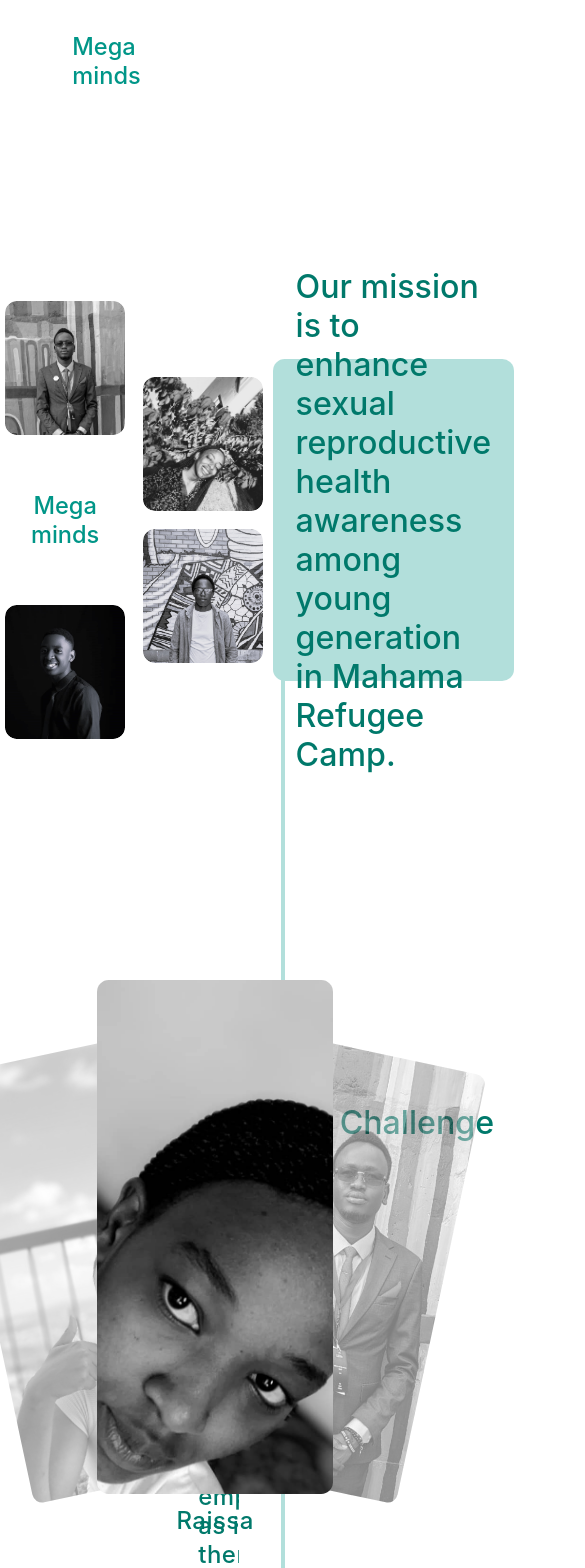
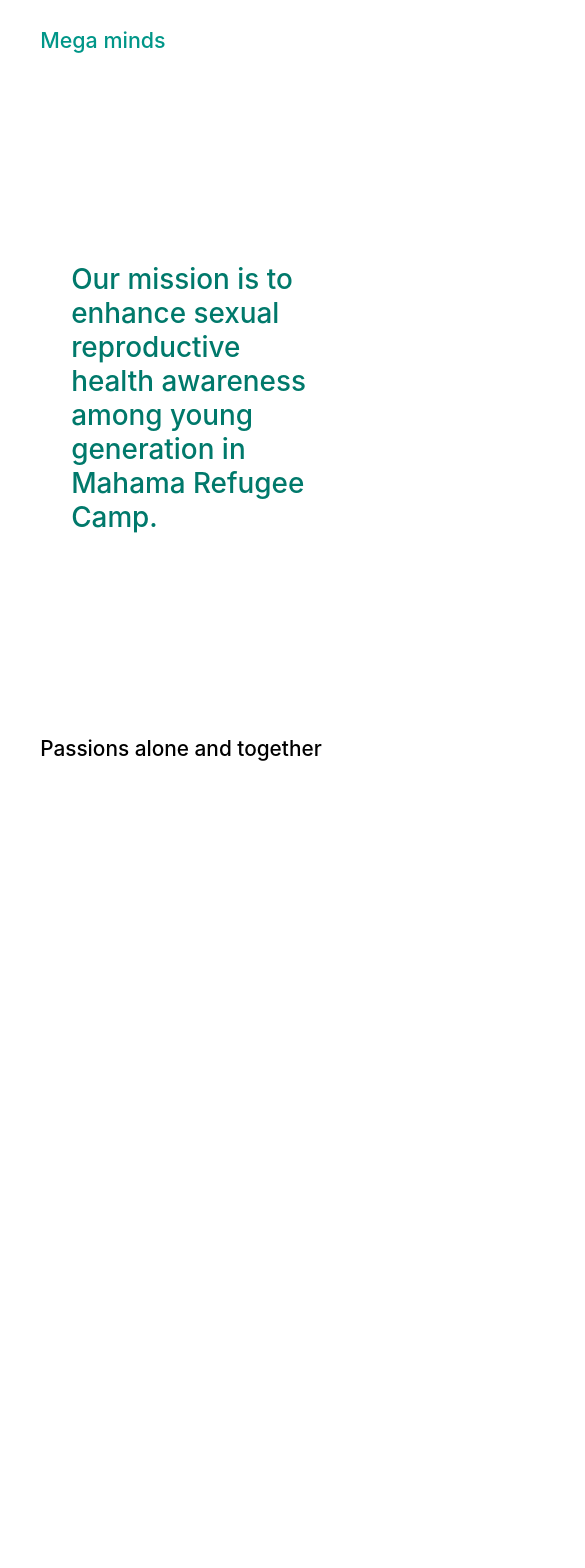
Before and after one commit to devark28/megaminds, a SvelteKit app: page / in a window 390 px wide. Shown: the top 1568 px of the page, 585 px wide, since content can reach past the window. After the commit the page ends 844 px from the top, so only its background shows below. Built offline with nearby package versions, Linux system fonts and the light colour scheme.

Commit message:
UPD made some content responsive, added help lap video

```diff
--- a/src/components/Key.svelte
+++ b/src/components/Key.svelte
@@ -1,12 +1,16 @@
 <script>
-  export let num = 0;
-  export let txt = 0;
+  export let num = "";
+  export let txt = "";
+  export let subtxt = "";
   export let offset = 0;
 </script>
 
 <div class="keypoints" style="top: {25 * offset}%;">
   <span class="n">{num}</span>
-  <span class="t">{txt}</span>
+  <span class="t">
+    {txt}
+    <span>{subtxt}</span>
+  </span>
 </div>
 
 <style>
@@ -47,7 +51,16 @@
     color: #00796b;
     display: flex;
     justify-content: center;
-    align-items: center;
+    align-items: start;
     padding: 0 calc(2rem * 0.67);
+    flex-direction: column;
+  }
+
+  .keypoints > .t > span {
+    text-wrap: nowrap;
+    font-size: 1rem;
+    font-weight: 400;
+    color: #00796b;
+    padding: 0 calc(0rem * 0.67);
   }
 </style>
--- a/src/components/common/Nav.svelte
+++ b/src/components/common/Nav.svelte
@@ -1,7 +1,7 @@
 <div class="container">
   <nav>
     <div class="logo">Mega minds</div>
-    <div class="menus"></div>
+    <!-- <div class="menus"></div> -->
     <div class="spacer"></div>
   </nav>
 </div>
@@ -44,4 +44,11 @@
     flex: 3;
     height: 100%;
   }
+
+  @media (max-width: 400px) {
+    .logo {
+      font-size: calc(2rem * 0.67);
+      font-weight: 500;
+    }
+  }
 </style>
--- a/src/components/sections/ChallengeFour.svelte
+++ b/src/components/sections/ChallengeFour.svelte
@@ -51,4 +51,16 @@
     font-weight: 500;
     font-family: Inter;
   }
+
+@media (max-width: 400px) {
+  .takeaways {
+    display: flex;
+    flex-direction: column;
+  }
+  .card {
+    border-radius: calc(1rem * 0.67);
+    padding: calc(2rem * 0.67);
+    font-size: calc(2rem * 0.67);
+  }
+}
 </style>
--- a/src/components/sections/ChallengeOne.svelte
+++ b/src/components/sections/ChallengeOne.svelte
@@ -8,32 +8,38 @@
     {
       src: "/images/WhatsApp Image (Natete).jpg",
       caption: "Natete",
-      description: "I like learning different new things and improving on those I already know.",
+      description:
+        "I like learning different new things and improving on those I already know.",
     },
     {
       src: "/images/WhatsApp Image (Raissa).jpg",
       caption: "Raissa",
-      description: "I fight for women empowerment as i believe there is still room for improvement.",
+      description:
+        "I fight for women empowerment as i believe there is still room for improvement.",
     },
     {
       src: "/images/WhatsApp Image (Akech1).jpg",
       caption: "Akech",
-      description: "Booyah booyah boooyah booooo! Booyah booyah boooyah booooo! Booyah!",
+      description:
+        "Booyah booyah boooyah booooo! Booyah booyah boooyah booooo! Booyah!",
     },
     {
       src: "/images/WhatsApp Image (Nise1).jpg",
       caption: "Nise",
-      description: "I believe in innovative ideas to transform the community towards a sustainable future.",
+      description:
+        "I believe in innovative ideas to transform the community towards a sustainable future.",
     },
     {
       src: "/images/GoogleChat Image (Elvine1).jpg",
       caption: "Elvine",
-      description: "I'm passionate about helping vulnerable people especially refugees and orphans.",
+      description:
+        "I'm passionate about helping vulnerable people especially refugees and orphans.",
     },
     {
       src: "/images/WhatsApp Image (Bruce1).jpg",
       caption: "Bruce",
-      description: "I aspire to building sustainable and maintainable computer systems.",
+      description:
+        "I aspire to building sustainable and maintainable computer systems.",
     },
   ];
 </script>
@@ -119,4 +125,10 @@
   .visible {
     animation: slideIn 0.6s ease-in-out forwards;
   }
+
+  @media (max-width: 400px) {
+    .description > .wrapper {
+      display: none;
+    }
+  }
 </style>
--- a/src/components/sections/ChallengeThree.svelte
+++ b/src/components/sections/ChallengeThree.svelte
@@ -1,6 +1,5 @@
 <script>
   import PhoneView from "../PhoneView.svelte";
-  import KeyPoint from "../KeyPoint.svelte";
 
   const clips = [
     { src: "/images/WhatsApp Image (Natete).jpg", caption: "Natete" },
@@ -9,7 +8,7 @@
 
 <div class="container">
   <div class="video">
-    <PhoneView {clips} animate={false} nocaption />
+    <video src="/videos/help_lab_video.mp4" loop muted autoplay />
   </div>
   <div class="content">
     <span>Calling attention to the helpless and giving to the needful ...</span>
@@ -25,15 +24,6 @@
     align-items: center;
     flex: 1;
     padding: calc(2rem * 0.67);
-  }
-
-  .video {
-    display: flex;
-    justify-content: center;
-    width: calc(24rem * 0.67);
-    height: 88%;
-    align-items: start;
-    flex: 1;
   }
 
   .content {
@@ -56,4 +46,45 @@
     border-left: solid calc(8px * 0.67) #b2dfdb;
     color: #009688;
   }
+
+  .video {
+    display: flex;
+    justify-content: center;
+    width: calc(24rem * 0.67);
+    height: 88%;
+    align-items: start;
+    flex: 1;
+  }
+
+  .video > video {
+    display: flex;
+    flex: 1;
+    /* background-color: red; */
+    justify-content: center;
+    border-radius: calc(1.1rem * 0.67);
+    min-width: 100%;
+    height: calc(52rem * 0.67);
+    background-position-x: center;
+    background-size: cover;
+    background-repeat: no-repeat;
+    transition: all 0.7s;
+    /* transform: scale(0.85); */
+    /* filter: "blur(0.3rem)"; */
+    /* z-index: -1; */
+    /* opacity: 0.5; */
+  }
+
+  @media (max-width: 400px) {
+    .container {
+      flex-direction: column;
+    }
+    .content > span {
+      display: none;
+    }
+    .video > video {
+      border-radius: calc(1.1rem * 0.67);
+      min-width: 100%;
+      min-height: calc(48rem * 0.67);
+    }
+  }
 </style>
--- a/src/components/sections/ChallengeTwo.svelte
+++ b/src/components/sections/ChallengeTwo.svelte
@@ -16,27 +16,28 @@
     ></iframe>
   </div> -->
   <div class="text">
-    <span class="highlight">This is a story of the women of Mahama</span>. Despite their hardships, women in
-    Mahama refugee camp are defying their odds. Though various empowerment
-    program, they are able to create small businesses that can satisfy
-    themselves and for their families. Amazing fact about Mahama Refugee Camp is
-    their initiative including vocational training in tailoring, hairdressing
-    and small-scale farming. This program provides practical skills and foster a
-    sense of independence and confidence among the women. Many people think they
-    are waiting for the aids, but the reality is that people from Mahama camp,
-    are busy working hard to support themselves. Many of them have joined
-    cooperatives where they create and sell handcraft products, while others are
-    making their own things with the purpose of getting their basic needs for
-    their families. This has given them an income. This women's community
-    challenge remains, limited access to healthcare and the threat of gender
-    based violence. Umukobwa initiative provides psychological support, medical
-    care and workshops on women's rights and safety, where they can learn to
-    navigate and overcome their obstacles. Women in Mahama camp are not just
-    survivors, but leaders and innovators. They build a stronger community
-    through cooperative businesses and skill development workshops. In face of
-    affliction, women of Mahama refugee camp stand as a testament of power of
-    empowerment. Their journey through different empowerment activities is a
-    beam of hope and inspiration to other women in other communities.
+    <span class="highlight">This is a story of the women of Mahama</span>.
+    Despite their hardships, women in Mahama refugee camp are defying their
+    odds. Though various empowerment program, they are able to create small
+    businesses that can satisfy themselves and for their families. Amazing fact
+    about Mahama Refugee Camp is their initiative including vocational training
+    in tailoring, hairdressing and small-scale farming. This program provides
+    practical skills and foster a sense of independence and confidence among the
+    women. Many people think they are waiting for the aids, but the reality is
+    that people from Mahama camp, are busy working hard to support themselves.
+    Many of them have joined cooperatives where they create and sell handcraft
+    products, while others are making their own things with the purpose of
+    getting their basic needs for their families. This has given them an income.
+    This women's community challenge remains, limited access to healthcare and
+    the threat of gender based violence. Umukobwa initiative provides
+    psychological support, medical care and workshops on women's rights and
+    safety, where they can learn to navigate and overcome their obstacles. Women
+    in Mahama camp are not just survivors, but leaders and innovators. They
+    build a stronger community through cooperative businesses and skill
+    development workshops. In face of affliction, women of Mahama refugee camp
+    stand as a testament of power of empowerment. Their journey through
+    different empowerment activities is a beam of hope and inspiration to other
+    women in other communities.
   </div>
   <!-- <KeyPoint num="2" txt="Challenge" /> -->
 </div>
@@ -72,4 +73,23 @@
     line-height: inherit;
     letter-spacing: inherit;
   }
+
+  @media (max-width: 400px) {
+    .container {
+      justify-content: flex-start;
+      align-items: start;
+      padding: calc(1rem * 0.67) 0;
+    }
+    .text {
+    font-size: calc(1.2rem * 0.67);
+    padding: calc(1rem * 0.67);
+    /* width: calc(calc(53rem * 0.67) * 1.2); */
+    width: 100%;
+    /* height: calc(calc(30rem * 0.67) * 1.2); */
+    height: fit-content;
+    border-radius: calc(1rem * 0.67);
+    line-height: calc(2.2rem * 0.67);
+    letter-spacing: calc(0.03rem * 0.67);
+  }
+  }
 </style>
--- a/src/components/sections/Hero.svelte
+++ b/src/components/sections/Hero.svelte
@@ -10,7 +10,7 @@
     </div>
     <div>
       <Avatar image="/images/WhatsApp Image (Akech1).jpg" index={0} />
-      <Avatar index={6}/>
+      <Avatar index={6} />
       <Avatar image="/images/WhatsApp Image (Nise1).jpg" index={3} />
     </div>
     <div>
@@ -71,4 +71,23 @@
     color: #00796b;
     padding: calc(3rem * 0.67);
   }
+
+  @media (max-width: 400px) {
+    .container {
+      padding: calc(0rem * 0.67) 0;
+      flex-direction: column;
+    }
+    .members {
+      display: none;
+    }
+    .mission > * {
+      font-size: calc(2.6rem * 0.67);
+      width: 80%;
+      /* height: calc(24rem * 0.67); */
+      height: fit-content;
+      border-radius: calc(0.6rem * 0.67);
+      padding: calc(2rem * 0.67);
+      background-color: transparent;
+    }
+  }
 </style>
--- a/src/routes/+page.svelte
+++ b/src/routes/+page.svelte
@@ -15,22 +15,36 @@
     <Hero />
   </section>
   <section>
+    <span class="subtitle">Passions alone and together</span>
     <ChallengeOne />
   </section>
   <section>
+    <span class="subtitle">Great women of Mahama</span>
     <ChallengeTwo />
   </section>
   <section>
+    <span class="subtitle">Striving for impact</span>
     <ChallengeThree />
   </section>
   <section>
+    <span class="subtitle">Treasure hunt takeaways</span>
     <ChallengeFour />
   </section>
   <div class="keymap">
-    <Key num={1} txt="Challenge" offset={1} />
-    <Key num={2} txt="Challenge" offset={1.85} />
-    <Key num={3} txt="Challenge" offset={2.6} />
-    <Key num={4} txt="Challenge" offset={3.4} />
+    <Key
+      num={1}
+      txt="Challenge"
+      subtxt="Passions alone and together"
+      offset={1}
+    />
+    <Key num={2} txt="Challenge" subtxt="Great women of Mahama" offset={1.85} />
+    <Key num={3} txt="Challenge" subtxt="Striving for impact" offset={2.6} />
+    <Key
+      num={4}
+      txt="Challenge"
+      subtxt="Treasure hunt takeaways"
+      offset={3.4}
+    />
   </div>
 </div>
 
@@ -66,4 +80,34 @@
     width: calc(6px * 0.67);
     background: linear-gradient(to bottom, transparent 12%, #b2dfdb 0%);
   }
+
+  .subtitle {
+    display: none;
+  }
+
+  @media (max-width: 400px) {
+    .container {
+      padding: calc(1rem * 0.67) calc(3rem * 0.67);
+      overflow-x: hidden;
+    }
+    .keymap {
+      display: none;
+    }
+    section:nth-child(2) {
+      min-height: 80vh;
+      /* min-height: 150vh; */
+    }
+    section:nth-child(3) {
+    }
+    section:nth-child(4) {
+      /* min-height: 80vh; */
+      min-height: 160vh;
+    }
+    .subtitle {
+      display: flex;
+      font-weight: 500;
+      font-size: 1.3rem;
+      text-wrap: nowrap;
+    }
+  }
 </style>
```
Also changed, not shown: 1 other file (tests, documents, lock files or other folders).
